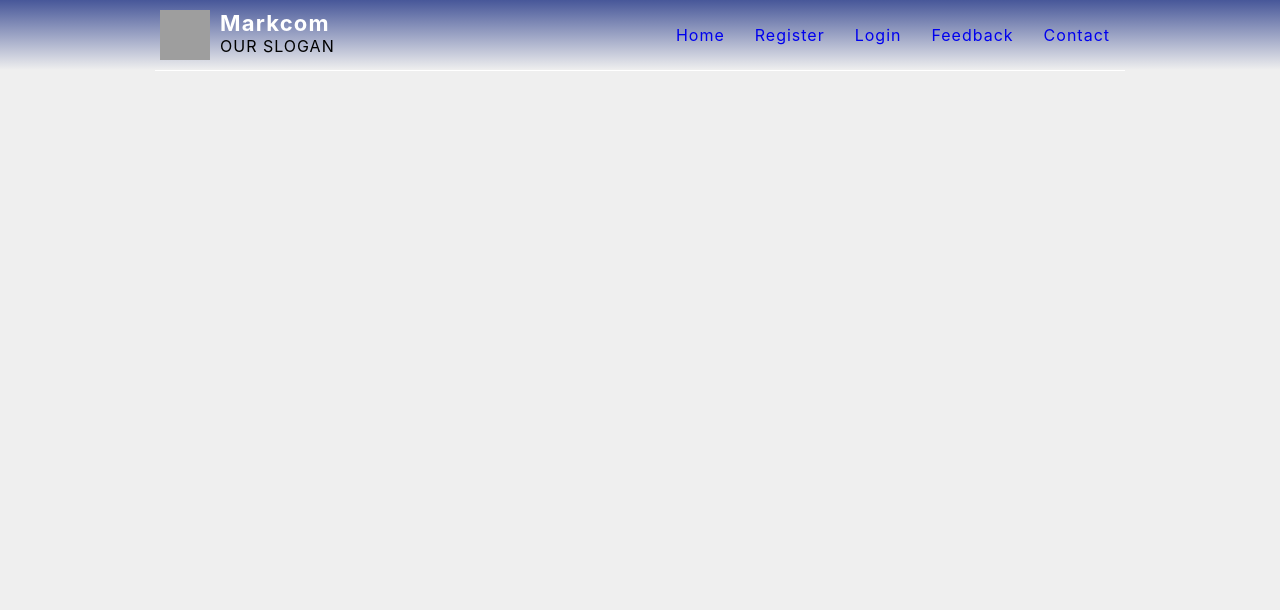
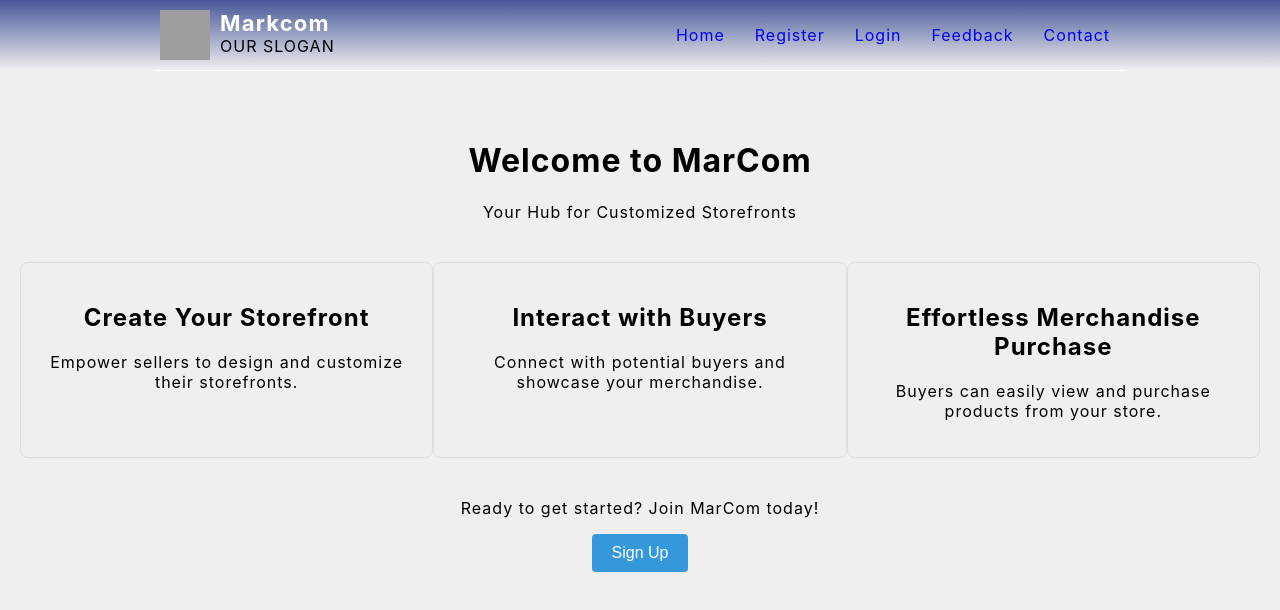
Before and after one commit to PiyushM8/MarkComFrontend, a React (Create React App) app: page / in a window 1280 px wide. Shown: the top 610 px of the page. Built offline with nearby package versions, Linux system fonts and the light colour scheme; grey boxes are pictures that could not be loaded.

Commit message:
integrate landing.jsx/landing.css

```diff
--- a/src/App.js
+++ b/src/App.js
@@ -1,6 +1,7 @@
 import { Routes, Route } from "react-router-dom";
 import Dashboard from "./component/dashboard/dashboard";
 import Homepage from "./component/homepage/homepage";
+
 
 function App() {
   return (
--- a/src/component/homepage/landing.css
+++ b/src/component/homepage/landing.css
@@ -0,0 +1,42 @@
+/* ./src/components/homepage/landing.css */
+
+.landing-container {
+    text-align: center;
+    padding: 20px;
+  }
+
+  .landing-header {
+    margin-bottom: 40px;
+  }
+
+  .landing-features {
+    display: flex;
+    justify-content: space-around;
+    margin-bottom: 40px;
+  }
+
+  .feature {
+    flex: 1;
+    padding: 20px;
+    border: 1px solid #ddd;
+    border-radius: 8px;
+  }
+
+  .cta-section {
+    margin-top: 40px;
+  }
+
+  .cta-button {
+    padding: 10px 20px;
+    font-size: 16px;
+    background-color: #3498db;
+    color: #fff;
+    border: none;
+    border-radius: 4px;
+    cursor: pointer;
+    transition: background-color 0.3s ease;
+  }
+
+  .cta-button:hover {
+    background-color: #2980b9;
+  }
--- a/src/component/homepage/landing.jsx
+++ b/src/component/homepage/landing.jsx
@@ -1,12 +1,39 @@
-import "./landing.css"
+// ./src/components/homepage/landing.jsx
 
-function Landing()
-{
-    return (
-        <div>
+import React from "react";
+import "./landing.css";
 
+function Landing() {
+  return (
+    <div className="landing-container">
+      <header className="landing-header">
+        <h1>Welcome to MarCom</h1>
+        <p>Your Hub for Customized Storefronts</p>
+      </header>
+
+      <section className="landing-features">
+        <div className="feature">
+          <h2>Create Your Storefront</h2>
+          <p>Empower sellers to design and customize their storefronts.</p>
         </div>
-    )
+
+        <div className="feature">
+          <h2>Interact with Buyers</h2>
+          <p>Connect with potential buyers and showcase your merchandise.</p>
+        </div>
+
+        <div className="feature">
+          <h2>Effortless Merchandise Purchase</h2>
+          <p>Buyers can easily view and purchase products from your store.</p>
+        </div>
+      </section>
+
+      <section className="cta-section">
+        <p>Ready to get started? Join MarCom today!</p>
+        <button className="cta-button">Sign Up</button>
+      </section>
+    </div>
+  );
 }
 
-export default Landing
+export default Landing;
```
Also changed, not shown: 2 other files (tests, documents, lock files or other folders).
